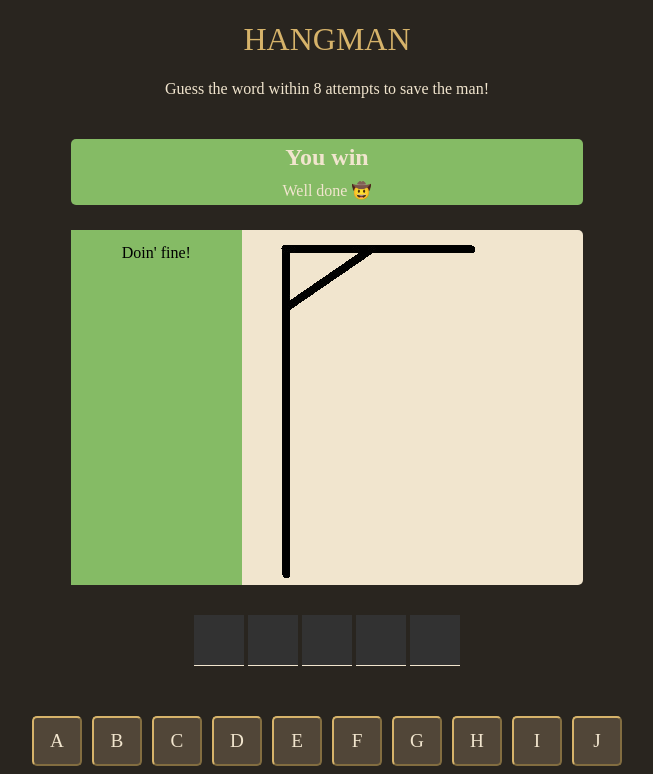
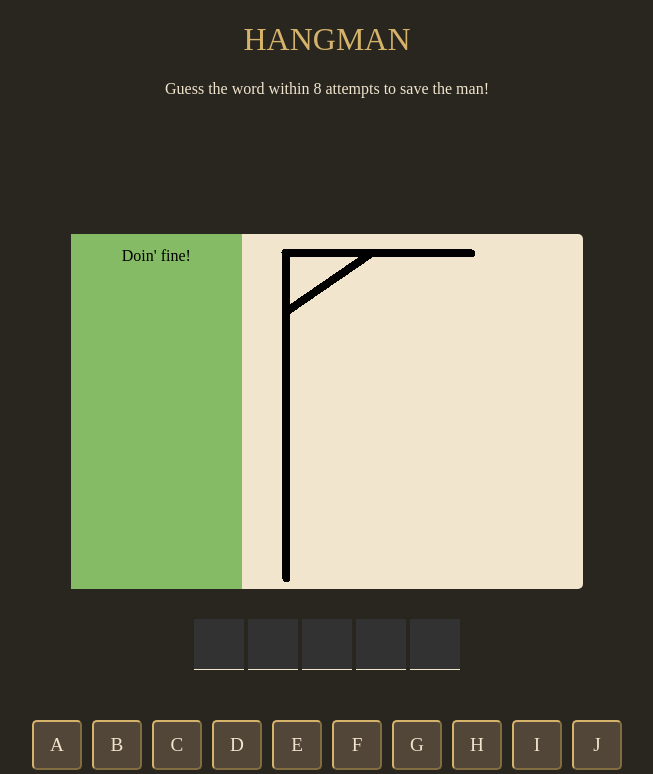
Before and after one commit to Muffinsmaniac/hangman-react, a React (Vite) app: page / in a window 1280 px wide. Shown: the top 774 px of the page, without its empty margins (313-966 px from the left). Built offline with nearby package versions, Linux system fonts and the light colour scheme.

Commit message:
Status bar updating

```diff
--- a/src/App.tsx
+++ b/src/App.tsx
@@ -1,4 +1,5 @@
 import { useState } from 'react'
+import { healthbars } from "./healthbars"
 import Header from './components/Header'
 import Status from './components/Status'
 import Hangman from './components/Hangman'
@@ -12,6 +13,10 @@ function App() {
   const wrongGuessesCount:number = //Deriving the amount of wrong guesses!
     guessedLetters.filter( letter => !currentWord.includes(letter)).length
 
+  const isGameLost:boolean = wrongGuessesCount >= healthbars.length -1
+  const isGameWon:boolean =
+    currentWord.split("").every(letter => guessedLetters.includes(letter))
+  const isGameOver:boolean = isGameLost || isGameWon
 
   //Elements
   const letterElements = currentWord.split("").map( (letter,index) =>
@@ -30,7 +35,10 @@ function App() {
   return (
     <>
       <Header/>
-      <Status/>
+      <Status
+        isGameLost={isGameLost}
+        isGameWon={isGameWon}
+        />
       <Hangman
         wrongGuessesCount={wrongGuessesCount}/>
       <div className="word-div">
@@ -41,7 +49,7 @@ function App() {
         guessedLetters={guessedLetters}
         secretWord={currentWord}
        />
-      <button className='newgame'>New Game</button>
+      {isGameOver && <button className='newgame'>New Game</button>}
     </>
   )
 }
--- a/src/components/Status.tsx
+++ b/src/components/Status.tsx
@@ -1,9 +1,24 @@
 
-export default function Status(){
+type StatusProps = {
+    isGameWon:boolean,
+    isGameLost:boolean
+}
+
+
+
+export default function Status(props:StatusProps){
+    const isGameOver = props.isGameWon || props.isGameLost;
+
+    function pickBackgroundColor():React.CSSProperties{
+    if(props.isGameWon){return {backgroundColor: "#85BB65"}}
+    if(props.isGameLost){ return {backgroundColor: "#822F2B"} }
+    return {backgroundColor: "#29251F"}
+    }
+
     return(
-        <div className="status-bar">
-            <h2>You win</h2>
-            <p>Well done 🤠</p>
+        <div className="status-bar" style={pickBackgroundColor()}>
+            {isGameOver && <><h2>{props.isGameWon ? "You win" : "You Lose!"}</h2>
+            <p>{props.isGameWon ? "Well done 🤠" : "You have always been a failure..."}</p></>}
         </div>
     )
 }
--- a/src/index.css
+++ b/src/index.css
@@ -41,6 +41,7 @@ header p{
   border-radius: 5px;
   margin-block: 25px;
   max-width: 700px;
+  min-height: 70px;
 }
 
 .status-bar h2, .status-bar p{
```
